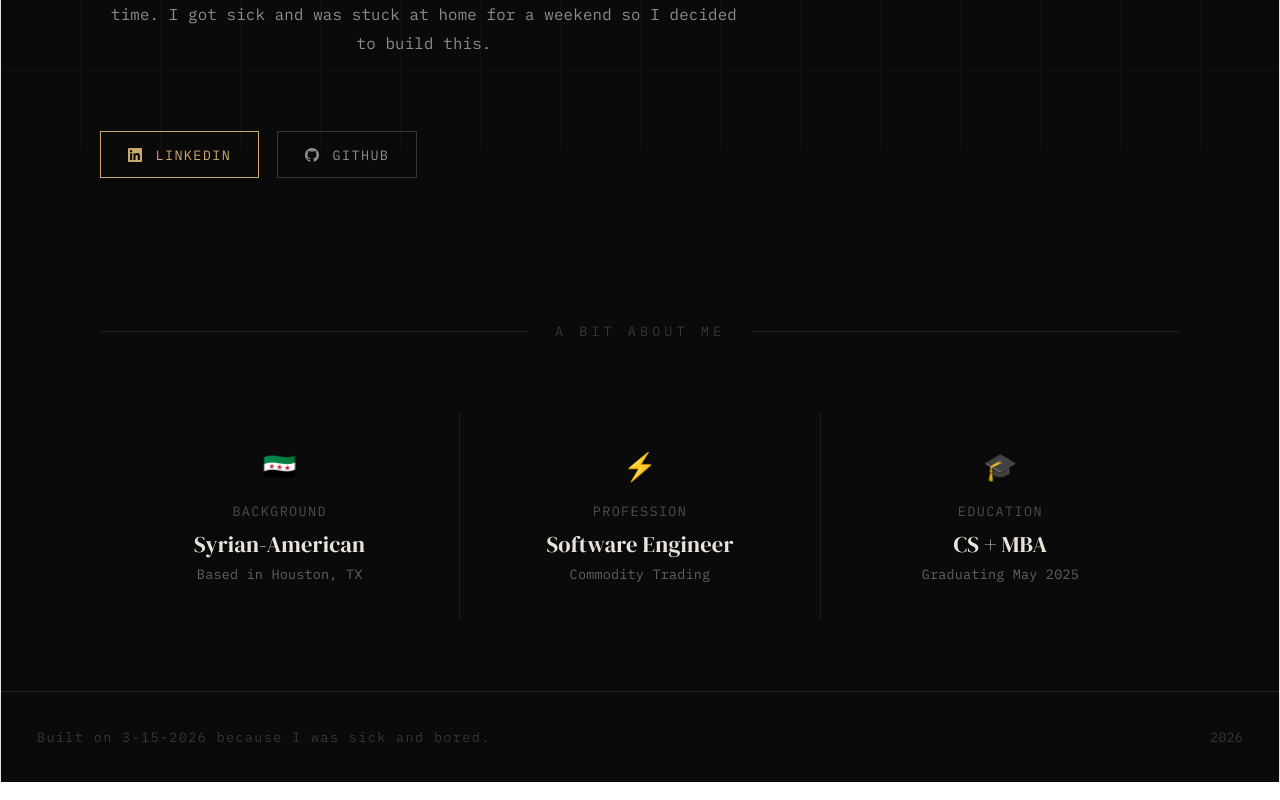
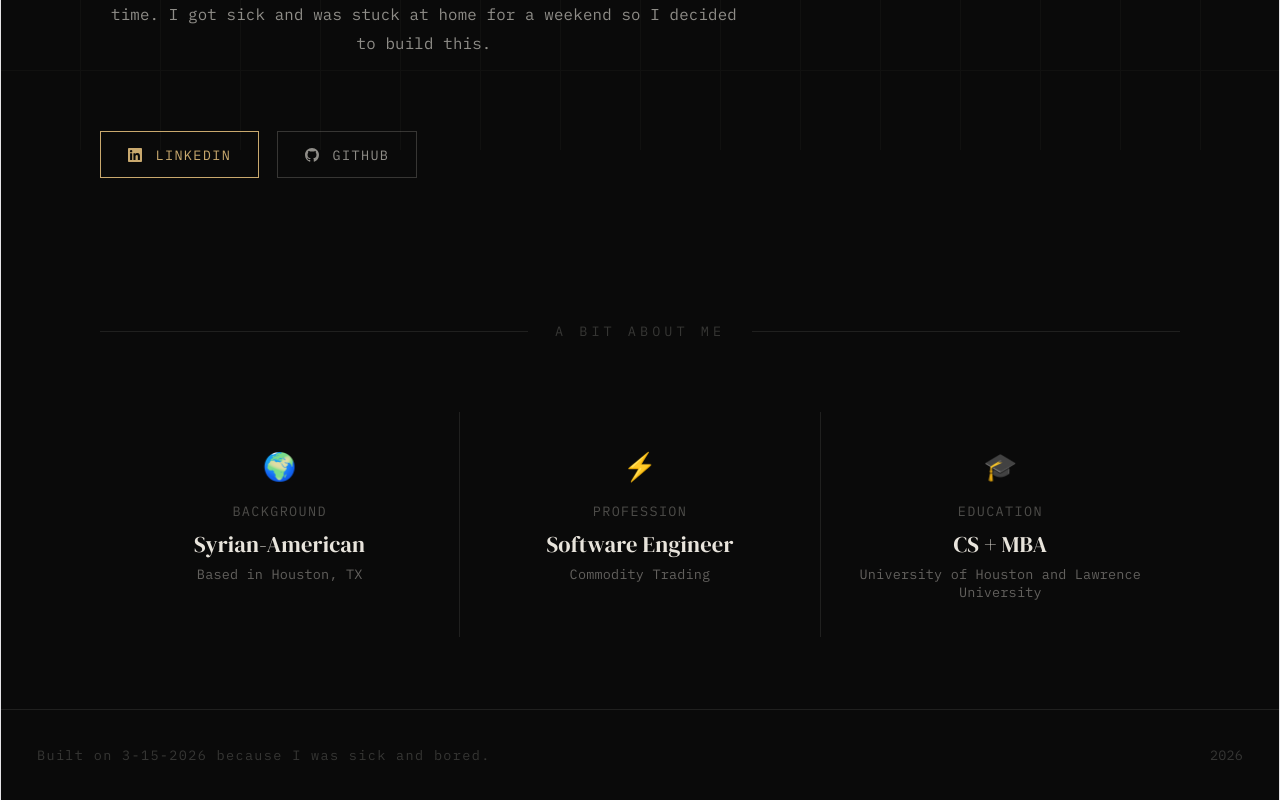
Before and after one commit to Beroean/mahmoud-shaar, a React (Vite) app: page / in a window 1280 px wide. Shown: the part 650-1450 px from the top of the page. Built offline with nearby package versions, Linux system fonts and the light colour scheme.

Commit message:
change icon

```diff
--- a/index.html
+++ b/index.html
@@ -2,7 +2,7 @@
 <html lang="en">
   <head>
     <meta charset="UTF-8" />
-    <link rel="icon" type="image/svg+xml" href="/favicon.svg" />
+    <link rel="icon" type="image/svg+xml" href="/favicon-32x32.png" />
     <meta name="viewport" content="width=device-width, initial-scale=1.0" />
     <title>mahmoud-shaar</title>
   </head>
--- a/src/App.tsx
+++ b/src/App.tsx
@@ -102,7 +102,7 @@
               label: "Background",
               value: "Syrian-American",
               sub: "Based in Houston, TX",
-              icon: "🇸🇾",
+              icon: "🌍",
             },
             {
               label: "Profession",
@@ -113,7 +113,7 @@
             {
               label: "Education",
               value: "CS + MBA",
-              sub: "Graduating May 2025",
+              sub: "University of Houston and Lawrence University",
               icon: "🎓",
             },
           ].map((card) => (
```
Also changed, not shown: public/favicon-32x32.png (added).
